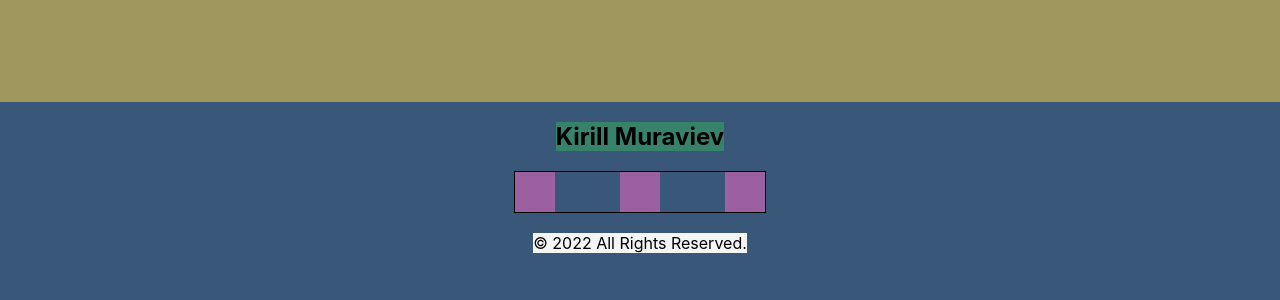
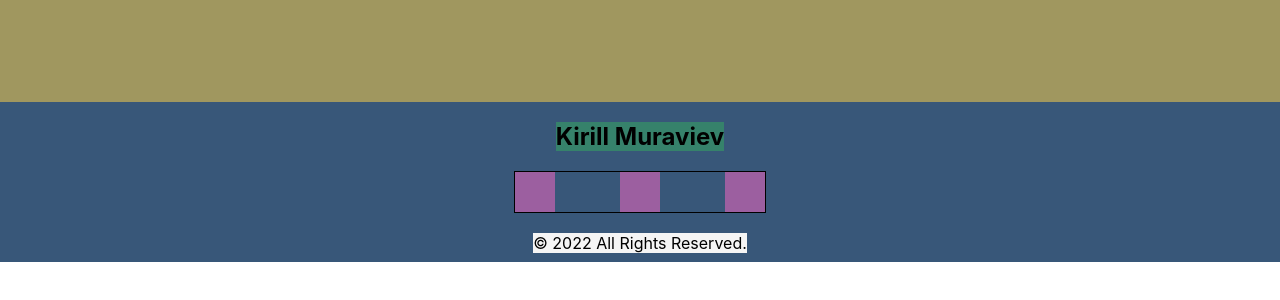
Before and after one commit to Kirill2690/my-portfolio, a React (Create React App) app: page / in a window 1280 px wide. Shown: the part 3178-3478 px from the top of the page. After the commit the page ends 3440 px from the top, so only its background shows below. Built offline with nearby package versions, Linux system fonts and the light colour scheme.

Commit message:
fix footer min-height Footer.module.css

```diff
--- a/src/components/Footer/Footer.module.css
+++ b/src/components/Footer/Footer.module.css
@@ -1,5 +1,5 @@
 .footerBlock{
-    min-height: 100vh;
+    min-height: 20vh;
     background-color: #385779;
 }
 .footerContainer{
```
